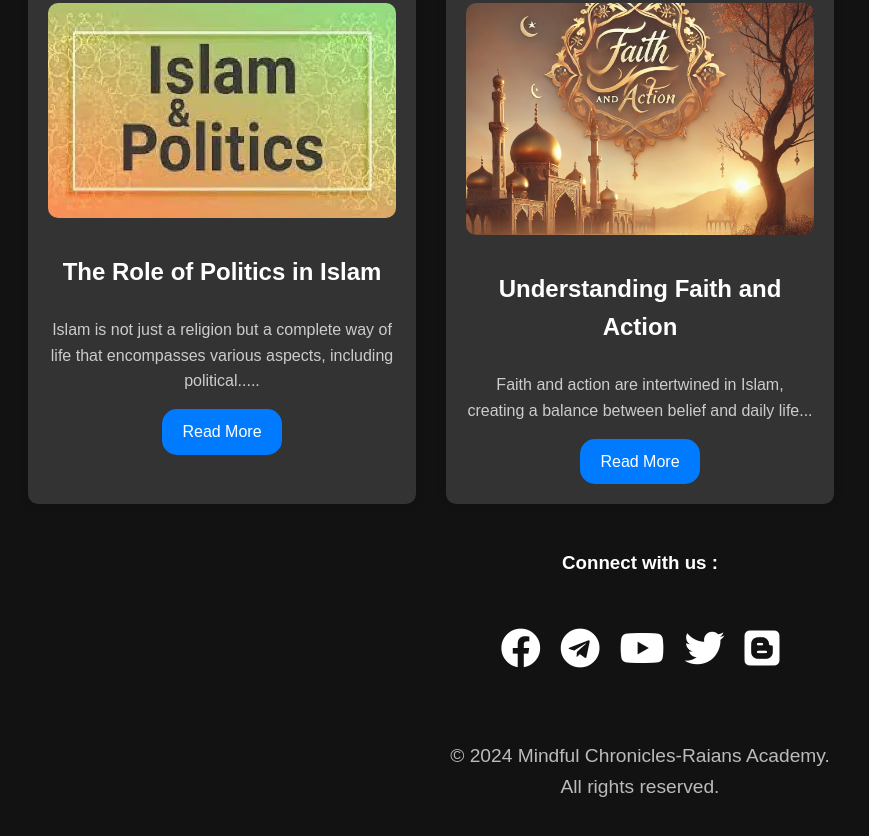
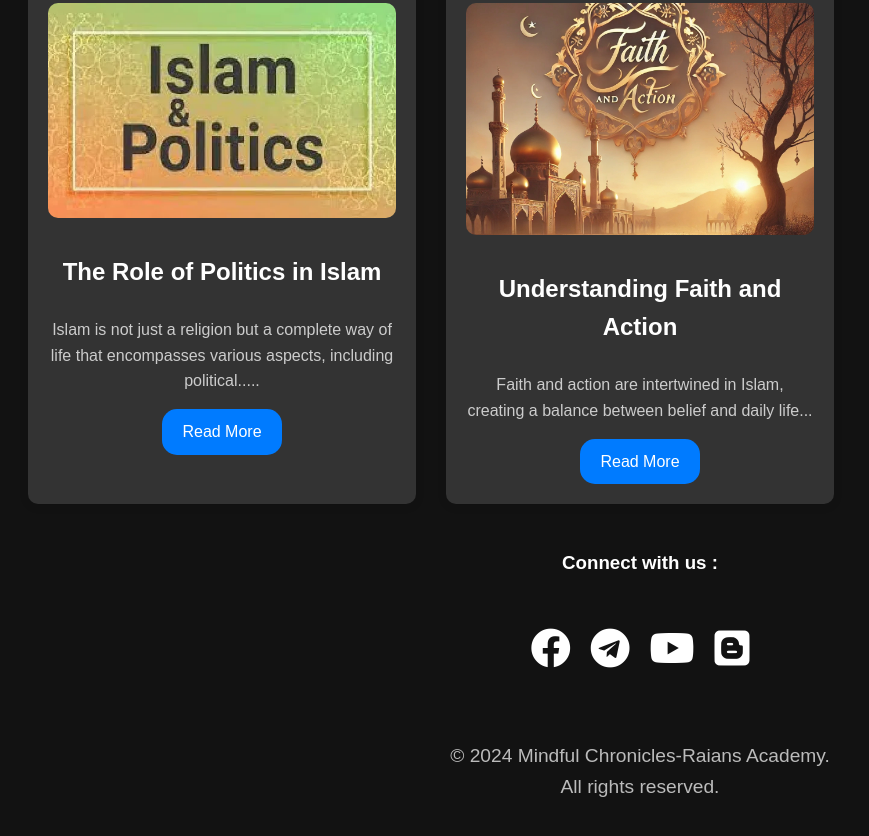
Before and after one commit to RaianFaisal03/mindful_chronicles, a plain HTML site: page index.html in a window 1280 px wide. Shown: the part 458-1294 px from the top of the page, without its empty margins (0-869 px from the left). Drawn offline with Linux system fonts and the light colour scheme.

Commit message:
Update index.html

```diff
--- a/index.html
+++ b/index.html
@@ -60,9 +60,7 @@
       <a href="https://youtube.com/yourchannel" target="_blank">
         <i class="fab fa-youtube social-icon"></i>
       </a>
-      <a href="https://x.com/crescent75031" target="_blank">
-        <i class="fab fa-twitter social-icon"></i>
-      </a>
+
       <a href="https://raiansacademyblog.blogspot.com" target="_blank">
         <i class="fab fa-blogger social-icon"></i>
       </a>
```
